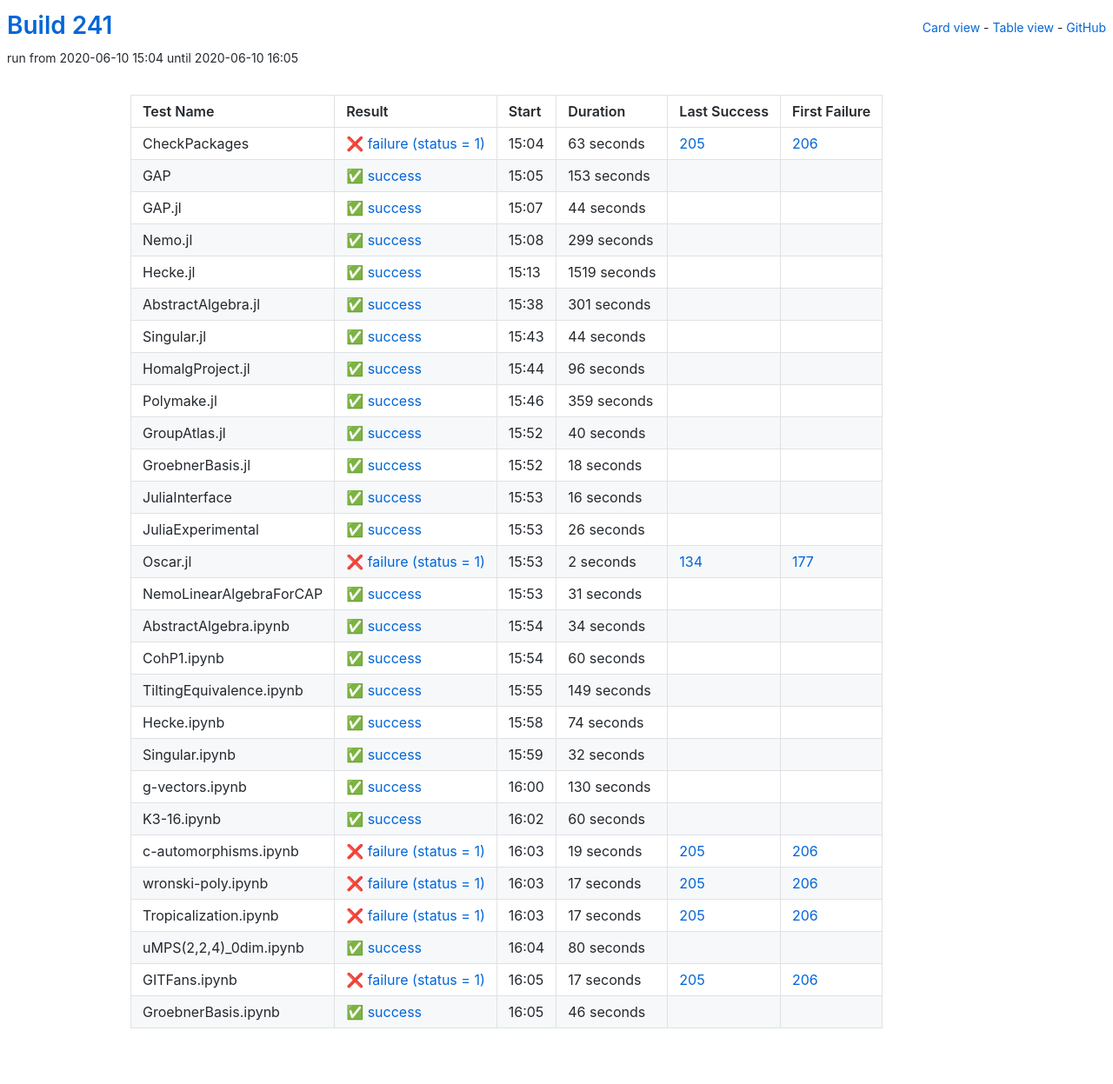
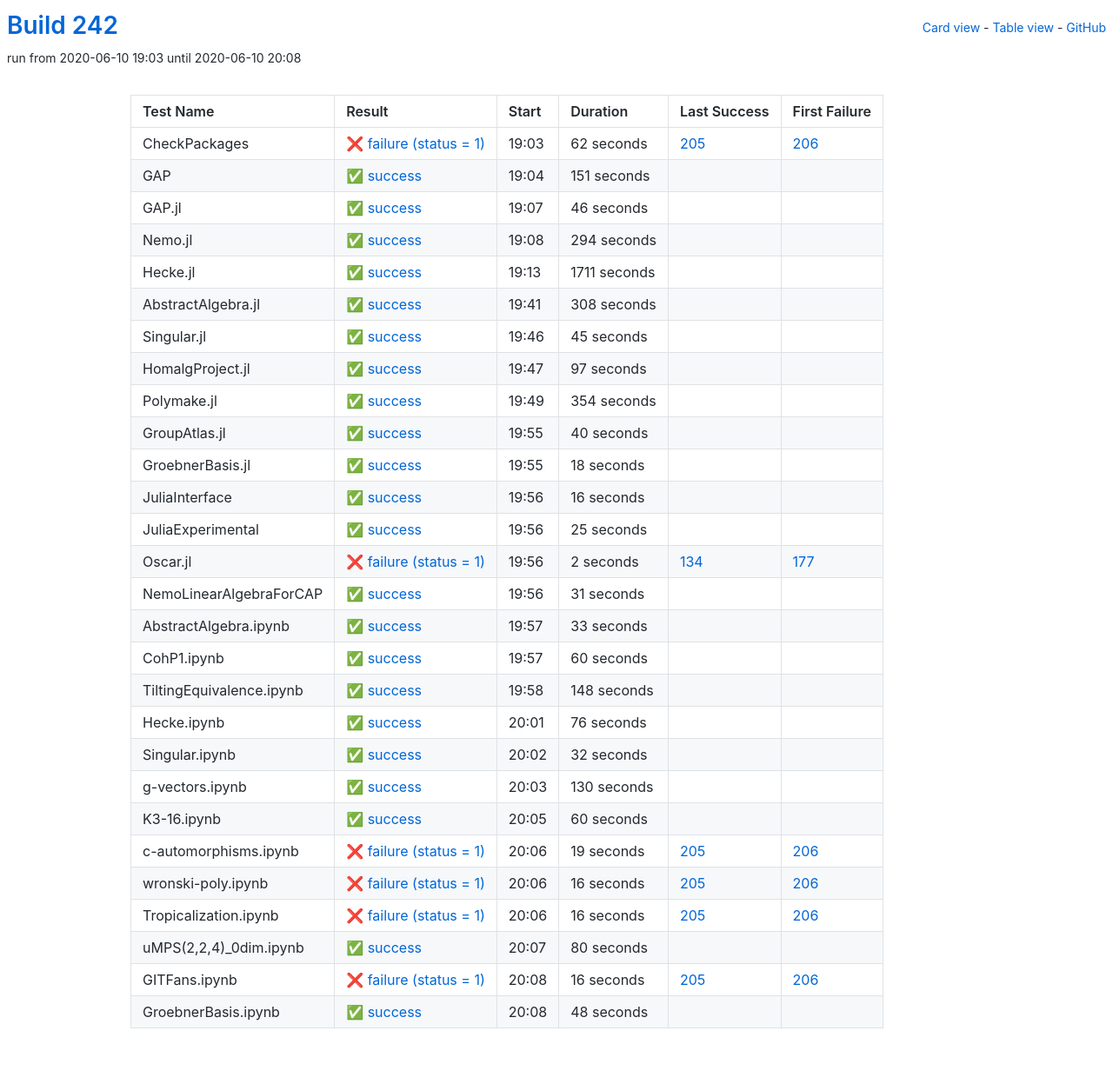
Before and after one commit to oscar-system/oscar-ci-status-stable, a Jekyll site: the page built from table.html, in a window 1280 px wide. Shown: the whole page at 87% size. Built offline with Jekyll 4.4.1, drawn with Linux system fonts in a browser that asks for light colours.

Commit message:
Build #242

```diff
--- a/_data/ci.yml
+++ b/_data/ci.yml
@@ -1,6 +1,6 @@
 ---
-build: 241
-build_url: https://oscarci.mathematik.uni-kl.de/job/oscar-stable/241/
+build: 242
+build_url: https://oscarci.mathematik.uni-kl.de/job/oscar-stable/242/
 job: oscar-stable
 organization: oscar-system
 repo: oscar-ci-status-stable
@@ -8,116 +8,116 @@ repourl: https://github.com/oscar-system/oscar-ci-status-stable
 tests:
 - name: CheckPackages
   id: checkpackages
-  log: https://oscarci.mathematik.uni-kl.de/job/oscar-stable/241/artifact/logs/build-241/CheckPackages.log
-  start: 2020-06-10 15:04
+  log: https://oscarci.mathematik.uni-kl.de/job/oscar-stable/242/artifact/logs/build-242/CheckPackages.log
+  start: 2020-06-10 19:03
   success: false
   exitcode: 1
   status: failure
-  duration: 63
+  duration: 62
   last_success: 205
   last_success_url: https://oscarci.mathematik.uni-kl.de/job/oscar-stable/205/
   first_failure: 206
   first_failure_url: https://oscarci.mathematik.uni-kl.de/job/oscar-stable/206/
 - name: GAP
   id: gap
-  log: https://oscarci.mathematik.uni-kl.de/job/oscar-stable/241/artifact/logs/build-241/GAP.log
-  start: 2020-06-10 15:05
+  log: https://oscarci.mathematik.uni-kl.de/job/oscar-stable/242/artifact/logs/build-242/GAP.log
+  start: 2020-06-10 19:04
   success: true
   exitcode: 0
   status: success
-  duration: 153
+  duration: 151
   last_success: false
   last_success_url:
   first_failure: false
   first_failure_url:
 - name: GAP.jl
   id: gap-jl
-  log: https://oscarci.mathematik.uni-kl.de/job/oscar-stable/241/artifact/logs/build-241/GAP.jl.log
-  start: 2020-06-10 15:07
+  log: https://oscarci.mathematik.uni-kl.de/job/oscar-stable/242/artifact/logs/build-242/GAP.jl.log
+  start: 2020-06-10 19:07
   success: true
   exitcode: 0
   status: success
-  duration: 44
+  duration: 46
   last_success: false
   last_success_url:
   first_failure: false
   first_failure_url:
 - name: Nemo.jl
   id: nemo-jl
-  log: https://oscarci.mathematik.uni-kl.de/job/oscar-stable/241/artifact/logs/build-241/Nemo.jl.log
-  start: 2020-06-10 15:08
+  log: https://oscarci.mathematik.uni-kl.de/job/oscar-stable/242/artifact/logs/build-242/Nemo.jl.log
+  start: 2020-06-10 19:08
   success: true
   exitcode: 0
   status: success
-  duration: 299
+  duration: 294
   last_success: false
   last_success_url:
   first_failure: false
   first_failure_url:
 - name: Hecke.jl
   id: hecke-jl
-  log: https://oscarci.mathematik.uni-kl.de/job/oscar-stable/241/artifact/logs/build-241/Hecke.jl.log
-  start: 2020-06-10 15:13
+  log: https://oscarci.mathematik.uni-kl.de/job/oscar-stable/242/artifact/logs/build-242/Hecke.jl.log
+  start: 2020-06-10 19:13
   success: true
   exitcode: 0
   status: success
-  duration: 1519
+  duration: 1711
   last_success: false
   last_success_url:
   first_failure: false
   first_failure_url:
 - name: AbstractAlgebra.jl
   id: abstractalgebra-jl
-  log: https://oscarci.mathematik.uni-kl.de/job/oscar-stable/241/artifact/logs/build-241/AbstractAlgebra.jl.log
-  start: 2020-06-10 15:38
+  log: https://oscarci.mathematik.uni-kl.de/job/oscar-stable/242/artifact/logs/build-242/AbstractAlgebra.jl.log
+  start: 2020-06-10 19:41
   success: true
   exitcode: 0
   status: success
-  duration: 301
+  duration: 308
   last_success: false
   last_success_url:
   first_failure: false
   first_failure_url:
 - name: Singular.jl
   id: singular-jl
-  log: https://oscarci.mathematik.uni-kl.de/job/oscar-stable/241/artifact/logs/build-241/Singular.jl.log
-  start: 2020-06-10 15:43
+  log: https://oscarci.mathematik.uni-kl.de/job/oscar-stable/242/artifact/logs/build-242/Singular.jl.log
+  start: 2020-06-10 19:46
   success: true
   exitcode: 0
   status: success
-  duration: 44
+  duration: 45
   last_success: false
   last_success_url:
   first_failure: false
   first_failure_url:
 - name: HomalgProject.jl
   id: homalgproject-jl
-  log: https://oscarci.mathematik.uni-kl.de/job/oscar-stable/241/artifact/logs/build-241/HomalgProject.jl.log
-  start: 2020-06-10 15:44
+  log: https://oscarci.mathematik.uni-kl.de/job/oscar-stable/242/artifact/logs/build-242/HomalgProject.jl.log
+  start: 2020-06-10 19:47
   success: true
   exitcode: 0
   status: success
-  duration: 96
+  duration: 97
   last_success: false
   last_success_url:
   first_failure: false
   first_failure_url:
 - name: Polymake.jl
   id: polymake-jl
-  log: https://oscarci.mathematik.uni-kl.de/job/oscar-stable/241/artifact/logs/build-241/Polymake.jl.log
-  start: 2020-06-10 15:46
+  log: https://oscarci.mathematik.uni-kl.de/job/oscar-stable/242/artifact/logs/build-242/Polymake.jl.log
+  start: 2020-06-10 19:49
   success: true
   exitcode: 0
   status: success
-  duration: 359
+  duration: 354
   last_success: false
   last_success_url:
   first_failure: false
   first_failure_url:
 - name: GroupAtlas.jl
   id: groupatlas-jl
-  log: https://oscarci.mathematik.uni-kl.de/job/oscar-stable/241/artifact/logs/build-241/GroupAtlas.jl.log
-  start: 2020-06-10 15:52
+  log: https://oscarci.mathematik.uni-kl.de/job/oscar-stable/242/artifact/logs/build-242/GroupAtlas.jl.log
+  start: 2020-06-10 19:55
   success: true
   exitcode: 0
   status: success
@@ -128,8 +128,8 @@ tests:
   first_failure_url:
 - name: GroebnerBasis.jl
   id: groebnerbasis-jl
-  log: https://oscarci.mathematik.uni-kl.de/job/oscar-stable/241/artifact/logs/build-241/GroebnerBasis.jl.log
-  start: 2020-06-10 15:52
+  log: https://oscarci.mathematik.uni-kl.de/job/oscar-stable/242/artifact/logs/build-242/GroebnerBasis.jl.log
+  start: 2020-06-10 19:55
   success: true
   exitcode: 0
   status: success
@@ -140,8 +140,8 @@ tests:
   first_failure_url:
 - name: JuliaInterface
   id: juliainterface
-  log: https://oscarci.mathematik.uni-kl.de/job/oscar-stable/241/artifact/logs/build-241/JuliaInterface.log
-  start: 2020-06-10 15:53
+  log: https://oscarci.mathematik.uni-kl.de/job/oscar-stable/242/artifact/logs/build-242/JuliaInterface.log
+  start: 2020-06-10 19:56
   success: true
   exitcode: 0
   status: success
@@ -152,20 +152,20 @@ tests:
   first_failure_url:
 - name: JuliaExperimental
   id: juliaexperimental
-  log: https://oscarci.mathematik.uni-kl.de/job/oscar-stable/241/artifact/logs/build-241/JuliaExperimental.log
-  start: 2020-06-10 15:53
+  log: https://oscarci.mathematik.uni-kl.de/job/oscar-stable/242/artifact/logs/build-242/JuliaExperimental.log
+  start: 2020-06-10 19:56
   success: true
   exitcode: 0
   status: success
-  duration: 26
+  duration: 25
   last_success: false
   last_success_url:
   first_failure: false
   first_failure_url:
 - name: Oscar.jl
   id: oscar-jl
-  log: https://oscarci.mathematik.uni-kl.de/job/oscar-stable/241/artifact/logs/build-241/Oscar.jl.log
-  start: 2020-06-10 15:53
+  log: https://oscarci.mathematik.uni-kl.de/job/oscar-stable/242/artifact/logs/build-242/Oscar.jl.log
+  start: 2020-06-10 19:56
   success: false
   exitcode: 1
   status: failure
@@ -176,8 +176,8 @@ tests:
   first_failure_url: https://oscarci.mathematik.uni-kl.de/job/oscar-stable/177/
 - name: NemoLinearAlgebraForCAP
   id: nemolinearalgebraforcap
-  log: https://oscarci.mathematik.uni-kl.de/job/oscar-stable/241/artifact/logs/build-241/NemoLinearAlgebraForCAP.log
-  start: 2020-06-10 15:53
+  log: https://oscarci.mathematik.uni-kl.de/job/oscar-stable/242/artifact/logs/build-242/NemoLinearAlgebraForCAP.log
+  start: 2020-06-10 19:56
   success: true
   exitcode: 0
   status: success
@@ -188,20 +188,20 @@ tests:
   first_failure_url:
 - name: AbstractAlgebra.ipynb
   id: abstractalgebra-ipynb
-  log: https://oscarci.mathematik.uni-kl.de/job/oscar-stable/241/artifact/logs/build-241/AbstractAlgebra.ipynb.log
-  start: 2020-06-10 15:54
+  log: https://oscarci.mathematik.uni-kl.de/job/oscar-stable/242/artifact/logs/build-242/AbstractAlgebra.ipynb.log
+  start: 2020-06-10 19:57
   success: true
   exitcode: 0
   status: success
-  duration: 34
+  duration: 33
   last_success: false
   last_success_url:
   first_failure: false
   first_failure_url:
 - name: CohP1.ipynb
   id: cohp1-ipynb
-  log: https://oscarci.mathematik.uni-kl.de/job/oscar-stable/241/artifact/logs/build-241/CohP1.ipynb.log
-  start: 2020-06-10 15:54
+  log: https://oscarci.mathematik.uni-kl.de/job/oscar-stable/242/artifact/logs/build-242/CohP1.ipynb.log
+  start: 2020-06-10 19:57
   success: true
   exitcode: 0
   status: success
@@ -212,32 +212,32 @@ tests:
   first_failure_url:
 - name: TiltingEquivalence.ipynb
   id: tiltingequivalence-ipynb
-  log: https://oscarci.mathematik.uni-kl.de/job/oscar-stable/241/artifact/logs/build-241/TiltingEquivalence.ipynb.log
-  start: 2020-06-10 15:55
+  log: https://oscarci.mathematik.uni-kl.de/job/oscar-stable/242/artifact/logs/build-242/TiltingEquivalence.ipynb.log
+  start: 2020-06-10 19:58
   success: true
   exitcode: 0
   status: success
-  duration: 149
+  duration: 148
   last_success: false
   last_success_url:
   first_failure: false
   first_failure_url:
 - name: Hecke.ipynb
   id: hecke-ipynb
-  log: https://oscarci.mathematik.uni-kl.de/job/oscar-stable/241/artifact/logs/build-241/Hecke.ipynb.log
-  start: 2020-06-10 15:58
+  log: https://oscarci.mathematik.uni-kl.de/job/oscar-stable/242/artifact/logs/build-242/Hecke.ipynb.log
+  start: 2020-06-10 20:01
   success: true
   exitcode: 0
   status: success
-  duration: 74
+  duration: 76
   last_success: false
   last_success_url:
   first_failure: false
   first_failure_url:
 - name: Singular.ipynb
   id: singular-ipynb
-  log: https://oscarci.mathematik.uni-kl.de/job/oscar-stable/241/artifact/logs/build-241/Singular.ipynb.log
-  start: 2020-06-10 15:59
+  log: https://oscarci.mathematik.uni-kl.de/job/oscar-stable/242/artifact/logs/build-242/Singular.ipynb.log
+  start: 2020-06-10 20:02
   success: true
   exitcode: 0
   status: success
@@ -248,8 +248,8 @@ tests:
   first_failure_url:
 - name: g-vectors.ipynb
   id: g-vectors-ipynb
-  log: https://oscarci.mathematik.uni-kl.de/job/oscar-stable/241/artifact/logs/build-241/g-vectors.ipynb.log
-  start: 2020-06-10 16:00
+  log: https://oscarci.mathematik.uni-kl.de/job/oscar-stable/242/artifact/logs/build-242/g-vectors.ipynb.log
+  start: 2020-06-10 20:03
   success: true
   exitcode: 0
   status: success
@@ -260,8 +260,8 @@ tests:
   first_failure_url:
 - name: K3-16.ipynb
   id: k3-16-ipynb
-  log: https://oscarci.mathematik.uni-kl.de/job/oscar-stable/241/artifact/logs/build-241/K3-16.ipynb.log
-  start: 2020-06-10 16:02
+  log: https://oscarci.mathematik.uni-kl.de/job/oscar-stable/242/artifact/logs/build-242/K3-16.ipynb.log
+  start: 2020-06-10 20:05
   success: true
   exitcode: 0
   status: success
@@ -272,8 +272,8 @@ tests:
   first_failure_url:
 - name: c-automorphisms.ipynb
   id: c-automorphisms-ipynb
-  log: https://oscarci.mathematik.uni-kl.de/job/oscar-stable/241/artifact/logs/build-241/c-automorphisms.ipynb.log
-  start: 2020-06-10 16:03
+  log: https://oscarci.mathematik.uni-kl.de/job/oscar-stable/242/artifact/logs/build-242/c-automorphisms.ipynb.log
+  start: 2020-06-10 20:06
   success: false
   exitcode: 1
   status: failure
@@ -284,32 +284,32 @@ tests:
   first_failure_url: https://oscarci.mathematik.uni-kl.de/job/oscar-stable/206/
 - name: wronski-poly.ipynb
   id: wronski-poly-ipynb
-  log: https://oscarci.mathematik.uni-kl.de/job/oscar-stable/241/artifact/logs/build-241/wronski-poly.ipynb.log
-  start: 2020-06-10 16:03
+  log: https://oscarci.mathematik.uni-kl.de/job/oscar-stable/242/artifact/logs/build-242/wronski-poly.ipynb.log
+  start: 2020-06-10 20:06
   success: false
   exitcode: 1
   status: failure
-  duration: 17
+  duration: 16
   last_success: 205
   last_success_url: https://oscarci.mathematik.uni-kl.de/job/oscar-stable/205/
   first_failure: 206
   first_failure_url: https://oscarci.mathematik.uni-kl.de/job/oscar-stable/206/
 - name: Tropicalization.ipynb
   id: tropicalization-ipynb
-  log: https://oscarci.mathematik.uni-kl.de/job/oscar-stable/241/artifact/logs/build-241/Tropicalization.ipynb.log
-  start: 2020-06-10 16:03
+  log: https://oscarci.mathematik.uni-kl.de/job/oscar-stable/242/artifact/logs/build-242/Tropicalization.ipynb.log
+  start: 2020-06-10 20:06
   success: false
   exitcode: 1
   status: failure
-  duration: 17
+  duration: 16
   last_success: 205
   last_success_url: https://oscarci.mathematik.uni-kl.de/job/oscar-stable/205/
   first_failure: 206
   first_failure_url: https://oscarci.mathematik.uni-kl.de/job/oscar-stable/206/
 - name: uMPS(2,2,4)_0dim.ipynb
   id: umps-2-2-4-0dim-ipynb
-  log: https://oscarci.mathematik.uni-kl.de/job/oscar-stable/241/artifact/logs/build-241/uMPS-2-2-4-_0dim.ipynb.log
-  start: 2020-06-10 16:04
+  log: https://oscarci.mathematik.uni-kl.de/job/oscar-stable/242/artifact/logs/build-242/uMPS-2-2-4-_0dim.ipynb.log
+  start: 2020-06-10 20:07
   success: true
   exitcode: 0
   status: success
@@ -320,24 +320,24 @@ tests:
   first_failure_url:
 - name: GITFans.ipynb
   id: gitfans-ipynb
-  log: https://oscarci.mathematik.uni-kl.de/job/oscar-stable/241/artifact/logs/build-241/GITFans.ipynb.log
-  start: 2020-06-10 16:05
+  log: https://oscarci.mathematik.uni-kl.de/job/oscar-stable/242/artifact/logs/build-242/GITFans.ipynb.log
+  start: 2020-06-10 20:08
   success: false
   exitcode: 1
   status: failure
-  duration: 17
+  duration: 16
   last_success: 205
   last_success_url: https://oscarci.mathematik.uni-kl.de/job/oscar-stable/205/
   first_failure: 206
   first_failure_url: https://oscarci.mathematik.uni-kl.de/job/oscar-stable/206/
 - name: GroebnerBasis.ipynb
   id: groebnerbasis-ipynb
-  log: https://oscarci.mathematik.uni-kl.de/job/oscar-stable/241/artifact/logs/build-241/GroebnerBasis.ipynb.log
-  start: 2020-06-10 16:05
+  log: https://oscarci.mathematik.uni-kl.de/job/oscar-stable/242/artifact/logs/build-242/GroebnerBasis.ipynb.log
+  start: 2020-06-10 20:08
   success: true
   exitcode: 0
   status: success
-  duration: 46
+  duration: 48
   last_success: false
   last_success_url:
   first_failure: false
```
Also changed, not shown: README.md.
